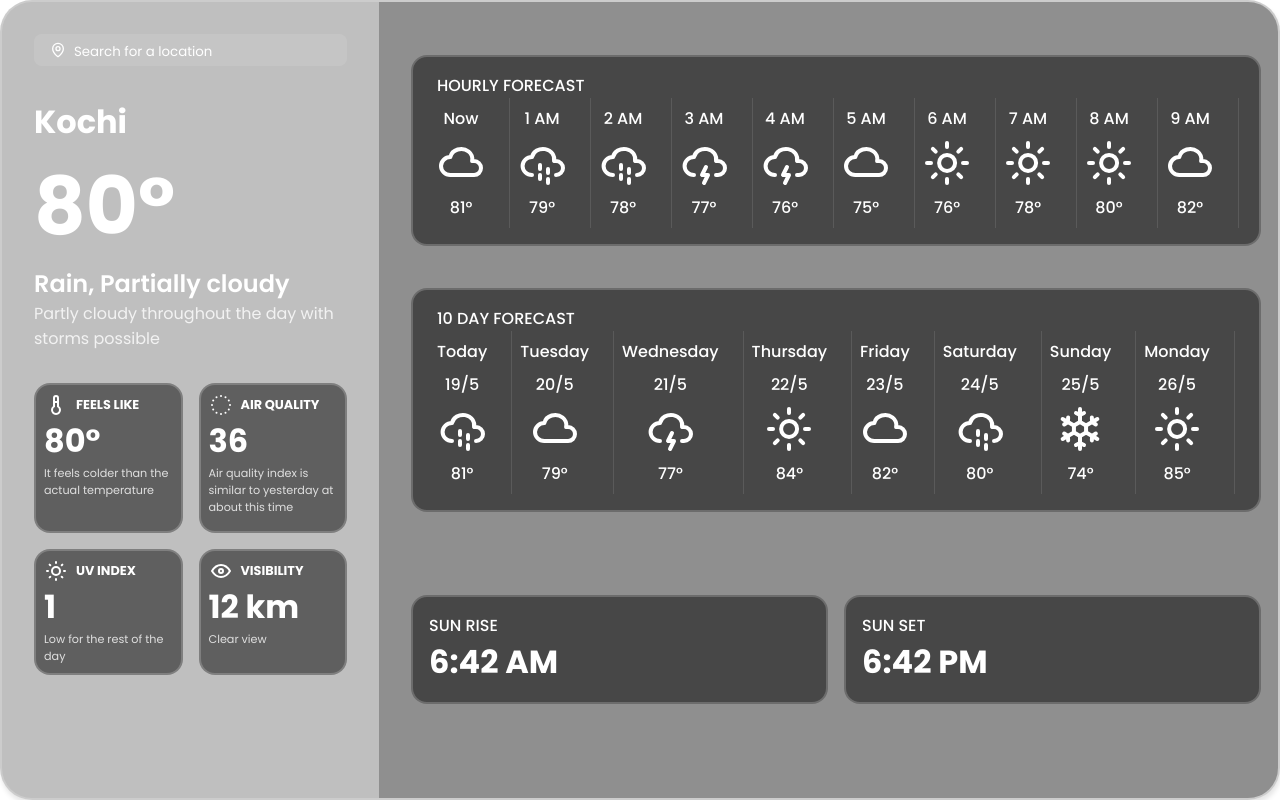
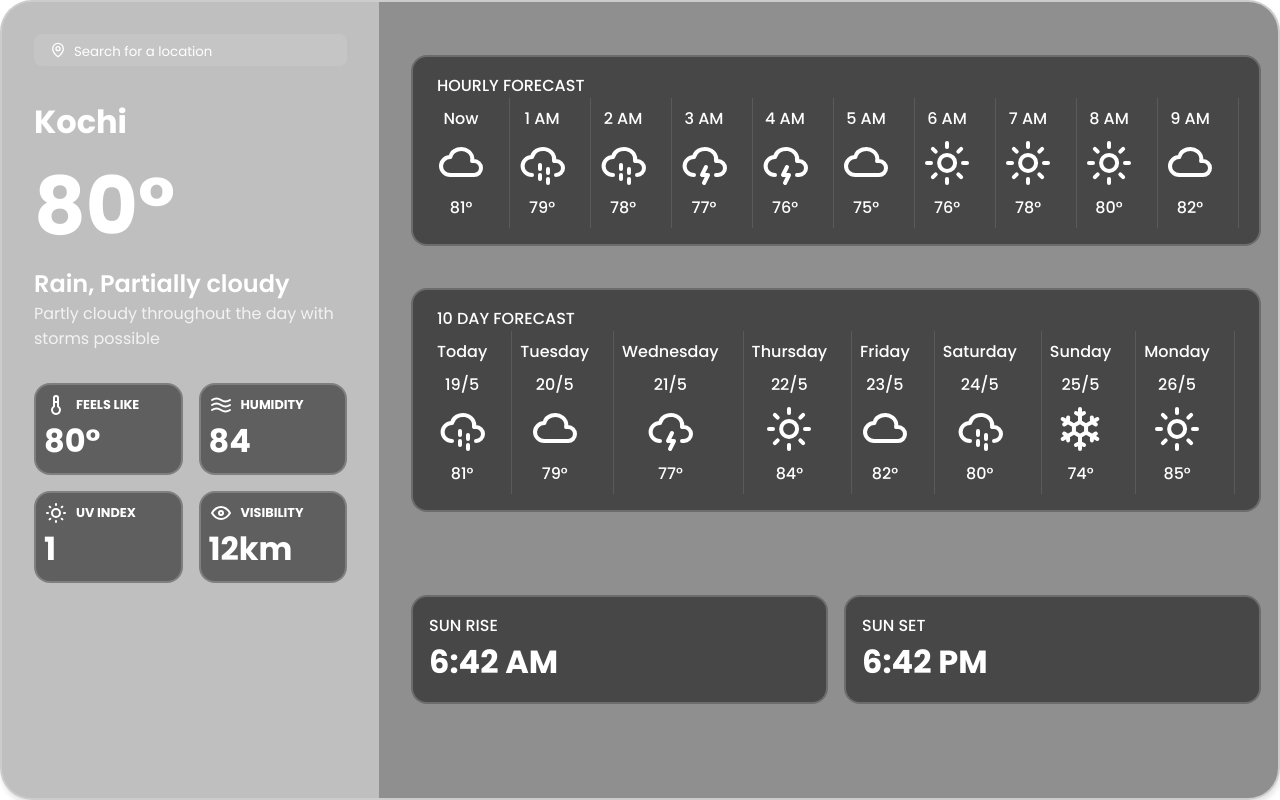
Before and after one commit to nivedhz/odin-weather-app, a website built with webpack: page src/template.html in a window 1280 px wide. Built offline with nearby package versions, Linux system fonts and the light colour scheme; no server answers; files whose address does not match are found by name.

Commit message:
feat(createCurrentWeatherGrid): implemented dynamic grid creation with API

```diff
--- a/src/handlers/searchForm.js
+++ b/src/handlers/searchForm.js
@@ -1,14 +1,23 @@
 import { getData } from "../data/weatherAPI.js";
 import _ from "lodash";
-import { renderCurrentWeatherStat } from "../ui/render.js";
+import {
+  renderCurrentWeatherGrid,
+  renderCurrentWeatherStat,
+} from "../ui/render.js";
 
-async function initSearchForm() {
+async function initDefaultFunctions() {
   const weatherData = await getData("Kochi");
   renderCurrentWeatherStat(
     weatherData.address,
     weatherData.days[0].temp,
     weatherData.days[0].conditions,
     weatherData.days[0].description,
+  );
+  renderCurrentWeatherGrid(
+    weatherData.days[0].feelslike,
+    weatherData.days[0].humidity,
+    weatherData.days[0].uvindex,
+    weatherData.days[0].visibility,
   );
   document
     .querySelector(".search-bar__form-container")
@@ -25,8 +34,14 @@ async function initSearchForm() {
         weatherData.days[0].conditions,
         weatherData.days[0].description,
       );
+      renderCurrentWeatherGrid(
+        weatherData.days[0].feelslike,
+        weatherData.days[0].humidity,
+        weatherData.days[0].uvindex,
+        weatherData.days[0].visibility,
+      );
       document.querySelector(".search-bar__input").value = "";
     });
 }
 
-export { initSearchForm };
+export { initDefaultFunctions };
--- a/src/index.js
+++ b/src/index.js
@@ -1,4 +1,4 @@
-import { initSearchForm } from "./handlers/searchForm.js";
+import { initDefaultFunctions } from "./handlers/searchForm.js";
 import "./styles/index.css";
 import { createMainContainer } from "./ui/main/WeatherContainer.js";
 
@@ -9,4 +9,4 @@ const DOM = {
 };
 
 DOM.container.main.append(createMainContainer());
-initSearchForm();
+initDefaultFunctions();
--- a/src/styles/index.css
+++ b/src/styles/index.css
@@ -24,5 +24,5 @@
   display: flex;
   justify-content: center;
   align-items: center;
-  background: url(../../../../../../../Pictures/grey-mountains.jpeg);
+  background: url(../../../../../../../Pictures/wallpapers/grey-mountains.jpeg);
 }
--- a/src/styles/weather-container.css
+++ b/src/styles/weather-container.css
@@ -69,7 +69,6 @@
 .current-forecast__grid-container {
   display: grid;
   grid-template-columns: repeat(auto-fit, minmax(120px, 1fr));
-  grid-template-rows: repeat(auto-fit, 150px);
   gap: 1rem;
 }
 .current-forecast__grid-heading-container {
@@ -87,10 +86,9 @@
   border: 2px solid rgba(255, 255, 255, 0.2);
   padding: 0.5rem;
   overflow: hidden;
-}
-.current-forecast__grid-para-content {
-  font-size: 0.7rem;
-  color: rgba(255, 255, 255, 0.8);
+  display: flex;
+  flex-direction: column;
+  justify-content: center;
 }
 .upcoming-forecast__hourly-container {
   padding: 1rem;
--- a/src/ui/main/CurrentForecastContainer.js
+++ b/src/ui/main/CurrentForecastContainer.js
@@ -1,6 +1,6 @@
 import locationImg from "../../assets/images/location-pin.svg";
 import thermometerImg from "../../assets/images/thermometer-img.svg";
-import airQualityImg from "../../assets/images/air-quality-img.svg";
+import humidityImg from "../../assets/images/humidity-img.svg";
 import uvIndexImg from "../../assets/images/uv-index-img.svg";
 import visibilityImg from "../../assets/images/visibility-img.svg";
 
@@ -57,34 +57,34 @@ function createCurrentForecastStats(
   );
   return container;
 }
-function createCurrentForecastGridStats() {
+function createCurrentForecastGridStats(
+  feelsLikeTemp = "80",
+  humidity = "84",
+  uvIndex = 1,
+  visibility = "12",
+) {
   const container = document.createElement("div");
   container.classList.add("current-forecast__grid-container");
   const gridStats = [
     {
       img: thermometerImg,
       heading: "FEELS LIKE",
-      mainContent: "80\u00B0",
-      paraContent: "It feels colder than the actual temperature",
+      mainContent: `${feelsLikeTemp}\u00B0`,
     },
     {
-      img: airQualityImg,
-      heading: "AIR QUALITY",
-      mainContent: "36",
-      paraContent:
-        "Air quality index is similar to yesterday at about this time",
+      img: humidityImg,
+      heading: "HUMIDITY",
+      mainContent: humidity,
     },
     {
       img: uvIndexImg,
       heading: "UV INDEX",
-      mainContent: "1",
-      paraContent: "Low for the rest of the day",
+      mainContent: uvIndex,
     },
     {
       img: visibilityImg,
       heading: "VISIBILITY",
-      mainContent: "12 km",
-      paraContent: "Clear view",
+      mainContent: `${visibility}km`,
     },
   ];
   gridStats.forEach((gridStat) => {
@@ -98,16 +98,13 @@ function createCurrentForecastGridStats() {
     headingEl.classList.add("current-forecast__grid-heading");
     const mainContentEl = document.createElement("h1");
     mainContentEl.classList.add("current-forecast__grid-main-content");
-    const paraContentEl = document.createElement("p");
-    paraContentEl.classList.add("current-forecast__grid-para-content");
 
     headingImg.src = gridStat.img;
     headingEl.textContent = gridStat.heading;
     mainContentEl.textContent = gridStat.mainContent;
-    paraContentEl.textContent = gridStat.paraContent;
 
     headingContainer.append(headingImg, headingEl);
-    gridEl.append(headingContainer, mainContentEl, paraContentEl);
+    gridEl.append(headingContainer, mainContentEl);
     container.append(gridEl);
   });
 
@@ -128,4 +125,8 @@ function createCurrentForecastContainer() {
   );
   return container;
 }
-export { createCurrentForecastContainer, createCurrentForecastStats };
+export {
+  createCurrentForecastContainer,
+  createCurrentForecastStats,
+  createCurrentForecastGridStats,
+};
--- a/src/ui/render.js
+++ b/src/ui/render.js
@@ -1,4 +1,7 @@
-import { createCurrentForecastStats } from "./main/CurrentForecastContainer.js";
+import {
+  createCurrentForecastGridStats,
+  createCurrentForecastStats,
+} from "./main/CurrentForecastContainer.js";
 
 function renderCurrentWeatherStat(location, temperature, weather, weatherDesc) {
   document.querySelector(".current-forecast__stat-container").replaceChildren();
@@ -8,4 +11,22 @@ function renderCurrentWeatherStat(location, temperature, weather, weatherDesc) {
       createCurrentForecastStats(location, temperature, weather, weatherDesc),
     );
 }
-export { renderCurrentWeatherStat };
+function renderCurrentWeatherGrid(
+  feelsLikeTemp,
+  humidity,
+  uvIndex,
+  visibility,
+) {
+  document.querySelector(".current-forecast__grid-container").replaceChildren();
+  document
+    .querySelector(".current-forecast__grid-container")
+    .append(
+      createCurrentForecastGridStats(
+        feelsLikeTemp,
+        humidity,
+        uvIndex,
+        visibility,
+      ),
+    );
+}
+export { renderCurrentWeatherStat, renderCurrentWeatherGrid };
```
Also changed, not shown: src/assets/images/air-quality-img.svg (deleted), src/assets/images/humidity-img.svg (added), src/assets/images/moon-img.svg (added).
